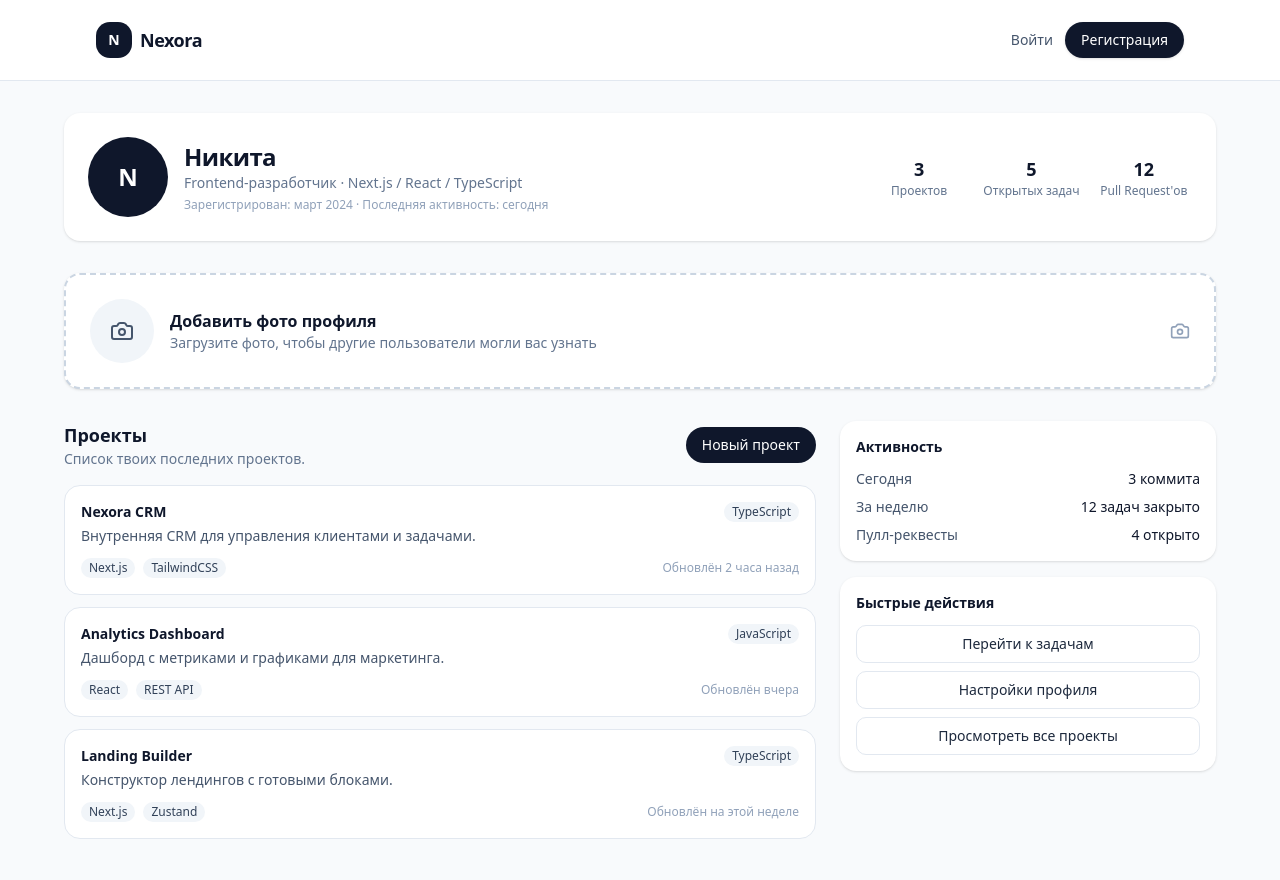
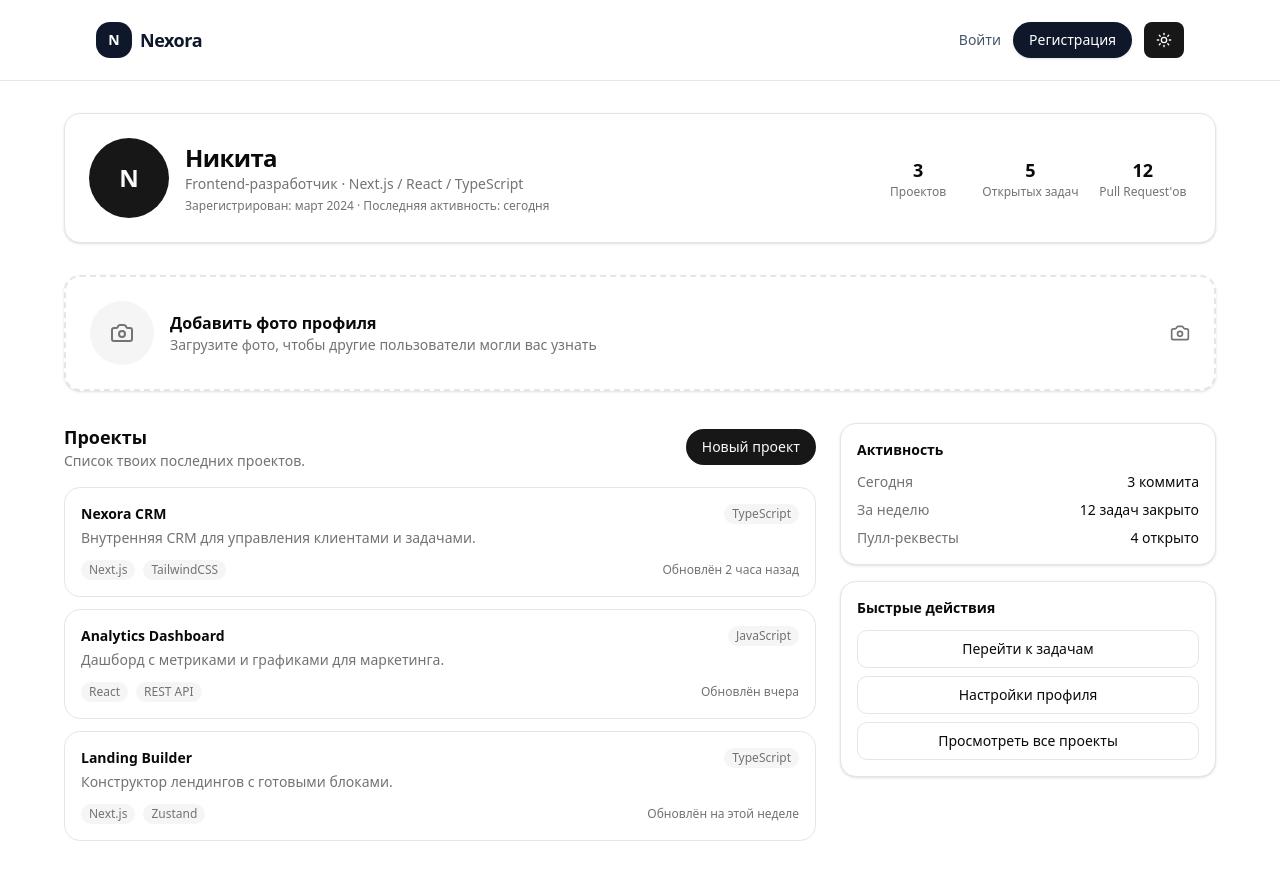
Before and after one commit to NikApng/nexora-front, a Next.js app: page /profile in a window 1280 px wide. Built offline with nearby package versions, Linux system fonts and the light colour scheme; no server answers.

Commit message:
Оживил кнопку смены темы на некоторых страницах не активна смена темы

```diff
--- /dev/null
+++ b/(public)/themes/Sun.tsx
@@ -0,0 +1,29 @@
+import React from 'react';
+
+function Sun() {
+    return (
+        <svg
+            xmlns="http://www.w3.org/2000/svg"
+            width="24"
+            height="24"
+            viewBox="0 0 24 24"
+            fill="none"
+            stroke="currentColor"
+            strokeWidth="2"
+            strokeLinecap="round"
+            strokeLinejoin="round"
+        >
+            <circle cx="12" cy="12" r="4" />
+            <path d="M12 2v2" />
+            <path d="M12 20v2" />
+            <path d="M4.93 4.93l1.41 1.41" />
+            <path d="M17.66 17.66l1.41 1.41" />
+            <path d="M2 12h2" />
+            <path d="M20 12h2" />
+            <path d="M4.93 19.07l1.41-1.41" />
+            <path d="M17.66 6.34l1.41-1.41" />
+        </svg>
+    );
+}
+
+export default Sun;
--- /dev/null
+++ b/(public)/themes/moon.tsx
@@ -0,0 +1,21 @@
+import React from 'react';
+
+function Moon(props) {
+    return (
+        <svg
+            xmlns="http://www.w3.org/2000/svg"
+            width="24" height="24"
+            viewBox="0 0 24 24"
+            fill="none"
+            stroke="currentColor"
+            stroke-width="2"
+            stroke-linecap="round"
+            stroke-linejoin="round"
+        >
+            <path d="M21 12.79A9 9 0 1 1 11.21 3 7 7 0 0 0 21 12.79z"></path>
+        </svg>
+
+    );
+}
+
+export default Moon;
--- a/app/(dashboard)/profile/page.tsx
+++ b/app/(dashboard)/profile/page.tsx
@@ -42,14 +42,13 @@ function Page() {
                 setProfilePhoto(reader.result as string);
             };
             reader.readAsDataURL(file);
-            // Здесь можно добавить логику для загрузки файла на сервер
         } else {
             setProfilePhoto(null);
         }
     };
 
     return (
-        <main className="min-h-screen bg-slate-50 py-8">
+        <main className="min-h-screen bg-background py-8 text-foreground">
             <div className="mx-auto flex max-w-6xl flex-col gap-8 px-4 lg:px-0">
                 <PhotoUploadModal
                     open={isModalOpen}
@@ -58,10 +57,11 @@ function Page() {
                     currentPhoto={profilePhoto}
                 />
 
-                <section className="flex flex-col gap-6 rounded-2xl bg-white p-6 shadow-sm md:flex-row md:items-center md:justify-between">
+                {/* Верхний блок профиля */}
+                <section className="flex flex-col gap-6 rounded-2xl bg-card p-6 shadow-sm md:flex-row md:items-center md:justify-between border border-border">
                     <div className="flex items-center gap-4">
                         <div className="relative group">
-                            <div className="flex h-20 w-20 items-center justify-center overflow-hidden rounded-full bg-slate-900 text-2xl font-semibold text-white">
+                            <div className="flex h-20 w-20 items-center justify-center overflow-hidden rounded-full bg-primary text-2xl font-semibold text-primary-foreground">
                                 {profilePhoto ? (
                                     <img
                                         src={profilePhoto}
@@ -74,20 +74,20 @@ function Page() {
                             </div>
                             <button
                                 onClick={() => setIsModalOpen(true)}
-                                className="absolute inset-0 flex items-center justify-center rounded-full bg-black/50 opacity-0 transition-opacity group-hover:opacity-100"
+                                className="absolute inset-0 flex items-center justify-center rounded-full bg-black/40 opacity-0 transition-opacity group-hover:opacity-100"
                                 aria-label="Изменить фото"
                             >
-                                <Camera className="h-6 w-6 text-white" />
+                                <Camera className="h-6 w-6 text-primary-foreground" />
                             </button>
                         </div>
                         <div>
-                            <h1 className="text-2xl font-semibold tracking-tight text-slate-900">
+                            <h1 className="text-2xl font-semibold tracking-tight">
                                 Никита
                             </h1>
-                            <p className="text-sm text-slate-500">
+                            <p className="text-sm text-muted-foreground">
                                 Frontend-разработчик · Next.js / React / TypeScript
                             </p>
-                            <p className="mt-1 text-xs text-slate-400">
+                            <p className="mt-1 text-xs text-muted-foreground">
                                 Зарегистрирован: март 2024 · Последняя активность: сегодня
                             </p>
                         </div>
@@ -95,30 +95,32 @@ function Page() {
 
                     <div className="grid w-full grid-cols-3 gap-4 md:w-auto">
                         <div className="text-center">
-                            <div className="text-lg font-semibold text-slate-900">
+                            <div className="text-lg font-semibold">
                                 {projects.length}
                             </div>
-                            <div className="text-xs text-slate-500">Проектов</div>
+                            <div className="text-xs text-muted-foreground">Проектов</div>
                         </div>
                         <div className="text-center">
-                            <div className="text-lg font-semibold text-slate-900">5</div>
-                            <div className="text-xs text-slate-500">Открытых задач</div>
+                            <div className="text-lg font-semibold">5</div>
+                            <div className="text-xs text-muted-foreground">Открытых задач</div>
                         </div>
                         <div className="text-center">
-                            <div className="text-lg font-semibold text-slate-900">12</div>
-                            <div className="text-xs text-slate-500">Pull Request'ов</div>
+                            <div className="text-lg font-semibold">12</div>
+                            <div className="text-xs text-muted-foreground">
+                                Pull Request&apos;ов
+                            </div>
                         </div>
                     </div>
                 </section>
 
                 {/* Плашка с выбором фото */}
-                <section className="rounded-2xl border-2 border-dashed border-slate-300 bg-white p-6 shadow-sm transition hover:border-slate-400 hover:bg-slate-50">
+                <section className="rounded-2xl border-2 border-dashed border-border bg-card p-6 shadow-sm transition hover:border-accent hover:bg-accent/40">
                     <button
                         onClick={() => setIsModalOpen(true)}
                         className="flex w-full items-center justify-between gap-4"
                     >
                         <div className="flex items-center gap-4">
-                            <div className="flex h-16 w-16 items-center justify-center rounded-full bg-slate-100">
+                            <div className="flex h-16 w-16 items-center justify-center rounded-full bg-muted overflow-hidden">
                                 {profilePhoto ? (
                                     <img
                                         src={profilePhoto}
@@ -126,36 +128,38 @@ function Page() {
                                         className="h-full w-full rounded-full object-cover"
                                     />
                                 ) : (
-                                    <Camera className="h-6 w-6 text-slate-600" />
+                                    <Camera className="h-6 w-6 text-muted-foreground" />
                                 )}
                             </div>
                             <div className="text-left">
-                                <h3 className="text-base font-semibold text-slate-900">
-                                    {profilePhoto ? "Изменить фото профиля" : "Добавить фото профиля"}
+                                <h3 className="text-base font-semibold">
+                                    {profilePhoto
+                                        ? "Изменить фото профиля"
+                                        : "Добавить фото профиля"}
                                 </h3>
-                                <p className="text-sm text-slate-500">
+                                <p className="text-sm text-muted-foreground">
                                     {profilePhoto
                                         ? "Нажмите, чтобы загрузить новое фото"
                                         : "Загрузите фото, чтобы другие пользователи могли вас узнать"}
                                 </p>
                             </div>
                         </div>
-                        <Camera className="h-5 w-5 text-slate-400" />
+                        <Camera className="h-5 w-5 text-muted-foreground" />
                     </button>
                 </section>
 
+                {/* Проекты + сайдбар */}
                 <section className="grid gap-6 lg:grid-cols-[minmax(0,2fr)_minmax(260px,1fr)]">
+                    {/* Левая колонка — проекты */}
                     <div className="flex flex-col gap-4">
                         <div className="flex items-center justify-between">
                             <div>
-                                <h2 className="text-lg font-semibold text-slate-900">
-                                    Проекты
-                                </h2>
-                                <p className="text-sm text-slate-500">
+                                <h2 className="text-lg font-semibold">Проекты</h2>
+                                <p className="text-sm text-muted-foreground">
                                     Список твоих последних проектов.
                                 </p>
                             </div>
-                            <button className="rounded-full bg-slate-900 px-4 py-2 text-sm font-medium text-white transition hover:bg-slate-800">
+                            <button className="rounded-full bg-primary px-4 py-2 text-sm font-medium text-primary-foreground transition hover:bg-primary/90">
                                 Новый проект
                             </button>
                         </div>
@@ -164,22 +168,22 @@ function Page() {
                             {projects.map((project) => (
                                 <div
                                     key={project.id}
-                                    className="rounded-2xl border border-slate-200 bg-white p-4 transition hover:border-slate-300 hover:bg-slate-50"
+                                    className="rounded-2xl border border-border bg-card p-4 transition hover:border-accent hover:bg-accent/40"
                                 >
                                     <div className="mb-1 flex items-center justify-between gap-3">
                                         <div className="flex items-center gap-2">
                                             <a
                                                 href="#"
-                                                className="text-sm font-semibold text-slate-900 hover:underline"
+                                                className="text-sm font-semibold hover:underline"
                                             >
                                                 {project.name}
                                             </a>
                                         </div>
-                                        <span className="rounded-full bg-slate-100 px-2 py-0.5 text-xs text-slate-700">
+                                        <span className="rounded-full bg-muted px-2 py-0.5 text-xs text-muted-foreground">
                       {project.language}
                     </span>
                                     </div>
-                                    <p className="text-sm text-slate-600">
+                                    <p className="text-sm text-muted-foreground">
                                         {project.description}
                                     </p>
                                     <div className="mt-3 flex flex-wrap items-center justify-between gap-3">
@@ -187,13 +191,13 @@ function Page() {
                                             {project.stack.map((tech) => (
                                                 <span
                                                     key={tech}
-                                                    className="rounded-full bg-slate-100 px-2 py-0.5 text-xs text-slate-700"
+                                                    className="rounded-full bg-muted px-2 py-0.5 text-xs text-muted-foreground"
                                                 >
                           {tech}
                         </span>
                                             ))}
                                         </div>
-                                        <span className="text-xs text-slate-400">
+                                        <span className="text-xs text-muted-foreground">
                       {project.updatedAt}
                     </span>
                                     </div>
@@ -202,45 +206,46 @@ function Page() {
                         </div>
                     </div>
 
+                    {/* Правая колонка — сайдбар */}
                     <aside className="flex flex-col gap-4">
-                        <div className="rounded-2xl bg-white p-4 shadow-sm">
-                            <h3 className="mb-3 text-sm font-semibold text-slate-900">
+                        <div className="rounded-2xl bg-card p-4 shadow-sm border border-border">
+                            <h3 className="mb-3 text-sm font-semibold">
                                 Активность
                             </h3>
-                            <ul className="space-y-2 text-sm text-slate-600">
+                            <ul className="space-y-2 text-sm text-muted-foreground">
                                 <li className="flex justify-between">
                                     <span>Сегодня</span>
-                                    <span className="font-medium text-slate-900">
+                                    <span className="font-medium text-foreground">
                     3 коммита
                   </span>
                                 </li>
                                 <li className="flex justify-between">
                                     <span>За неделю</span>
-                                    <span className="font-medium text-slate-900">
+                                    <span className="font-medium text-foreground">
                     12 задач закрыто
                   </span>
                                 </li>
                                 <li className="flex justify-between">
                                     <span>Пулл-реквесты</span>
-                                    <span className="font-medium text-slate-900">
+                                    <span className="font-medium text-foreground">
                     4 открыто
                   </span>
                                 </li>
                             </ul>
                         </div>
 
-                        <div className="rounded-2xl bg-white p-4 shadow-sm">
-                            <h3 className="mb-3 text-sm font-semibold text-slate-900">
+                        <div className="rounded-2xl bg-card p-4 shadow-sm border border-border">
+                            <h3 className="mb-3 text-sm font-semibold">
                                 Быстрые действия
                             </h3>
                             <div className="flex flex-col gap-2">
-                                <button className="w-full rounded-lg border border-slate-200 px-3 py-2 text-sm text-slate-800 transition hover:bg-slate-50">
+                                <button className="w-full rounded-lg border border-border px-3 py-2 text-sm text-foreground transition hover:bg-muted">
                                     Перейти к задачам
                                 </button>
-                                <button className="w-full rounded-lg border border-slate-200 px-3 py-2 text-sm text-slate-800 transition hover:bg-slate-50">
+                                <button className="w-full rounded-lg border border-border px-3 py-2 text-sm text-foreground transition hover:bg-muted">
                                     Настройки профиля
                                 </button>
-                                <button className="w-full rounded-lg border border-slate-200 px-3 py-2 text-sm text-slate-800 transition hover:bg-slate-50">
+                                <button className="w-full rounded-lg border border-border px-3 py-2 text-sm text-foreground transition hover:bg-muted">
                                     Просмотреть все проекты
                                 </button>
                             </div>
--- a/components/header/HeaderLayout.tsx
+++ b/components/header/HeaderLayout.tsx
@@ -4,6 +4,9 @@ import React from 'react';
 import NavItem from "@/components/header/nav-item";
 import { useSession, signOut } from "next-auth/react";
 import { Button } from "@/components/ui/button";
+import ThemeButton from '@/components/header/ThemeBtton'
+import Link from "next/link";
+
 
 function HeaderLayout() {
     const { data: session, status } = useSession();
@@ -12,14 +15,14 @@ function HeaderLayout() {
         <header className="w-full border-b border-slate-200 bg-white/80 backdrop-blur">
             <div className="mx-auto flex h-16 max-w-6xl items-center justify-between px-4 sm:h-20 sm:px-6 lg:px-8">
 
-                <a href="/projects" className="flex items-center gap-2">
+                <Link href="/projects" className="flex items-center gap-2">
                     <div className="flex h-9 w-9 items-center justify-center rounded-xl bg-slate-900 text-sm font-semibold text-white">
                         N
                     </div>
                     <span className="text-lg font-semibold tracking-tight text-slate-900">
                         Nexora
                     </span>
-                </a>
+                </Link>
 
                 {status === "authenticated" && <NavItem />}
 
@@ -55,6 +58,7 @@ function HeaderLayout() {
                             </a>
                         </>
                     )}
+                    <ThemeButton/>
                 </div>
 
                 <button
--- /dev/null
+++ b/components/header/ThemeBtton.tsx
@@ -0,0 +1,23 @@
+import React, {useState, useEffect} from 'react';
+import Sun from "@/(public)/themes/Sun";
+import Moon from "@/(public)/themes/moon";
+import {Button} from "@/components/ui/button";
+import {useTheme} from "next-themes";
+
+function ThemeButton() {
+    const {theme, setTheme} = useTheme();
+    const [mounted, setMounted] = useState(false);
+
+    useEffect(() => {
+        setMounted(true);
+    }, []);
+
+    if (!mounted) return null;
+    return (
+        <Button onClick={() => setTheme(theme === "light" ? "dark" : "light")}>
+            {theme === 'dark' ? (<Moon/>) : (<Sun/>)}
+        </Button>
+    );
+}
+
+export default ThemeButton;
```
Also changed, not shown: app/layout.tsx (+5 -2 lines).
